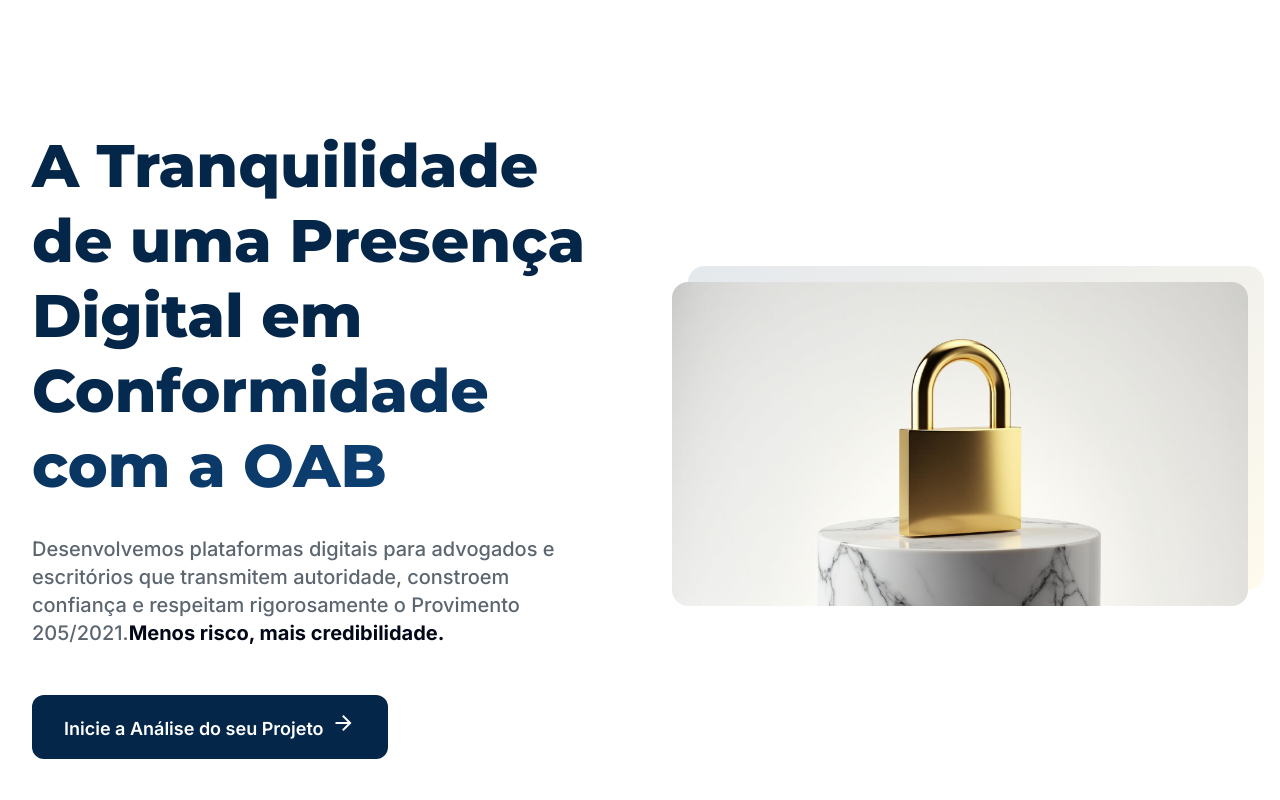
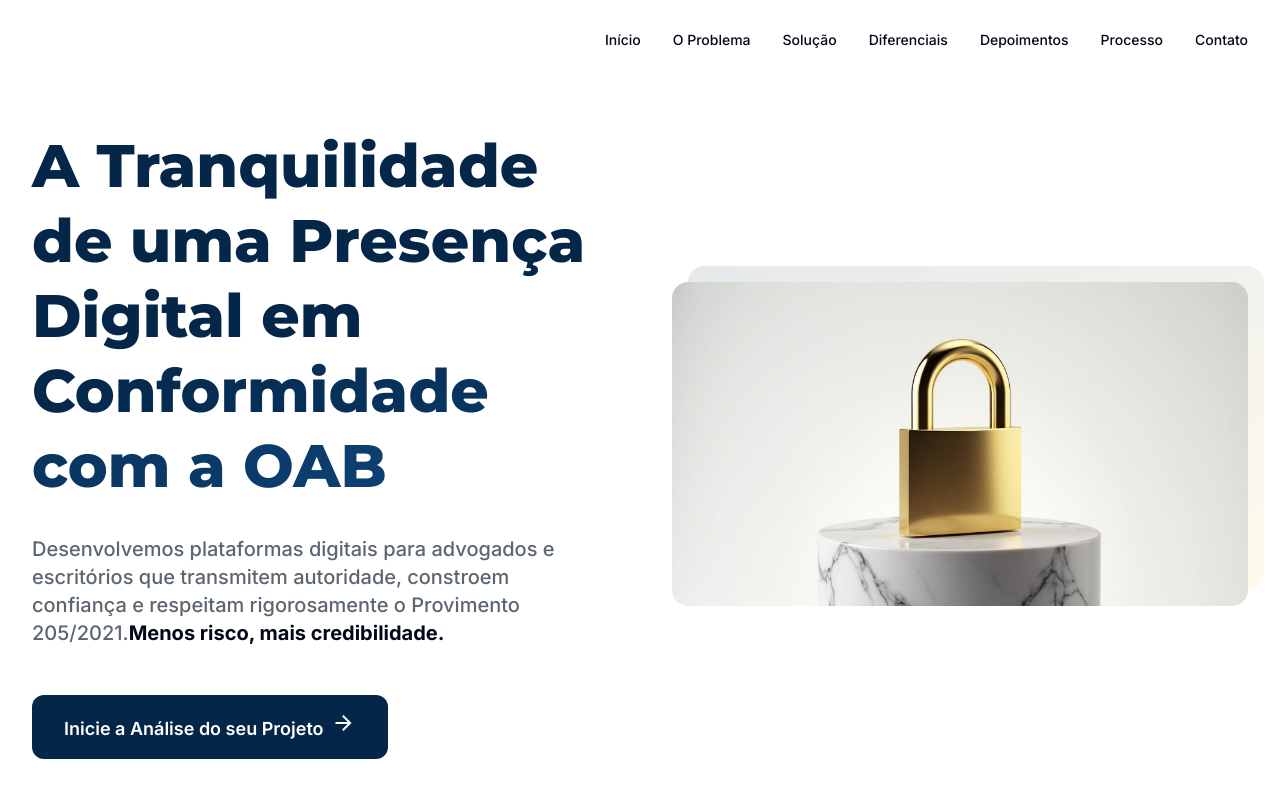
Before and after one commit to gustavo-marcialis/oab-compliant-web, a React (Vite) app: page / in a window 1280 px wide. Shown: the top 800 px of the page. Built offline with nearby package versions, Linux system fonts and the light colour scheme; the HTML template or start-up script is replaced by a standard one.

Commit message:
Add Header and Update Logo

```diff
--- a/src/components/Footer.tsx
+++ b/src/components/Footer.tsx
@@ -1,3 +1,5 @@
+import logo from '@/assets/logo.svg';
+
 const Footer = () => {
   return (
     <footer className="bg-cinza-escuro text-white py-12">
@@ -6,11 +8,11 @@ const Footer = () => {
           {/* Logo e descrição */}
           <div className="lg:col-span-2 space-y-4">
             <div className="flex items-center space-x-3">
-              <div className="w-10 h-10 bg-primary rounded-xl flex items-center justify-center">
-                <span className="material-symbols-outlined text-primary-foreground text-xl">
-                  lock
-                </span>
-              </div>
+              <img
+                src={logo}
+                alt="Logo Compliance Digital OAB - Desenvolvimento de sites para advogados em conformidade com o Provimento 205/2021"
+                className="h-8 w-auto"
+              />
               <h3 className="text-xl font-bold font-montserrat">Calcipher Tech</h3>
             </div>
 
--- /dev/null
+++ b/src/components/Header.tsx
@@ -0,0 +1,104 @@
+import { useState, useEffect } from 'react';
+import { Menu, X } from 'lucide-react';
+import logo from '@/assets/logo.svg';
+
+const Header = () => {
+  const [isOpen, setIsOpen] = useState(false);
+  const [isScrolled, setIsScrolled] = useState(false);
+
+  useEffect(() => {
+    const handleScroll = () => {
+      setIsScrolled(window.scrollY > 50);
+    };
+    window.addEventListener('scroll', handleScroll);
+    return () => window.removeEventListener('scroll', handleScroll);
+  }, []);
+
+  const navItems = [
+    { name: 'Início', href: '#hero' },
+    { name: 'O Problema', href: '#dor' },
+    { name: 'Solução', href: '#solucao' },
+    { name: 'Diferenciais', href: '#diferenciais' },
+    { name: 'Depoimentos', href: '#depoimentos' },
+    { name: 'Processo', href: '#processo' },
+    { name: 'Contato', href: '#contato' },
+  ];
+
+  const scrollToSection = (href: string) => {
+    const targetId = href.replace('#', '');
+    const element = document.getElementById(targetId);
+    if (element) {
+      const headerHeight = 80;
+      const elementPosition = element.offsetTop - headerHeight;
+      window.scrollTo({
+        top: elementPosition,
+        behavior: 'smooth'
+      });
+    }
+    setIsOpen(false);
+  };
+
+  return (
+    <header className={`fixed top-0 left-0 right-0 z-50 transition-all duration-300 ${
+      isScrolled
+        ? 'bg-background/95 backdrop-blur-md shadow-lg border-b border-border/50'
+        : 'bg-transparent'
+    }`}>
+      <div className="container-custom">
+        <div className="flex items-center justify-between h-20">
+          {/* Logo */}
+          <div className="flex-shrink-0">
+            <img
+              src={logo}
+              alt="Logo Compliance Digital OAB - Desenvolvimento de sites para advogados em conformidade com o Provimento 205/2021"
+              className="h-12 w-auto"
+            />
+          </div>
+
+          {/* Desktop Navigation */}
+          <nav className="hidden lg:flex items-center space-x-8">
+            {navItems.map((item) => (
+              <button
+                key={item.name}
+                onClick={() => scrollToSection(item.href)}
+                className="text-foreground hover:text-primary transition-colors duration-200 font-medium text-sm"
+              >
+                {item.name}
+              </button>
+            ))}
+          </nav>
+
+          {/* Mobile menu button */}
+          <button
+            onClick={() => setIsOpen(!isOpen)}
+            className="lg:hidden p-2 rounded-md text-foreground hover:text-primary hover:bg-accent/50 transition-colors"
+            aria-label="Toggle menu"
+          >
+            {isOpen ? <X size={24} /> : <Menu size={24} />}
+          </button>
+        </div>
+
+        {/* Mobile Navigation */}
+        {isOpen && (
+          <div className="lg:hidden absolute top-full left-0 right-0 bg-background/95 backdrop-blur-md border-b border-border/50 shadow-lg">
+            <nav className="container-custom py-4">
+              <div className="flex flex-col space-y-4">
+                {navItems.map((item) => (
+                  <button
+                    key={item.name}
+                    onClick={() => scrollToSection(item.href)}
+                    className="text-left text-foreground hover:text-primary transition-colors duration-200 font-medium py-2"
+                  >
+                    {item.name}
+                  </button>
+                ))}
+              </div>
+            </nav>
+          </div>
+        )}
+      </div>
+    </header>
+  );
+};
+
+export default Header;
--- a/src/pages/Index.tsx
+++ b/src/pages/Index.tsx
@@ -1,3 +1,4 @@
+import Header from '@/components/Header';
 import Hero from '@/components/Hero';
 import PainSection from '@/components/PainSection';
 import SolutionSection from '@/components/SolutionSection';
@@ -10,13 +11,28 @@ import Footer from '@/components/Footer';
 const Index = () => {
   return (
     <main className="min-h-screen">
+      <Header />
+      <section id="hero">
         <Hero />
+      </section>
+      <section id="dor">
         <PainSection />
+      </section>
+      <section id="solucao">
         <SolutionSection />
+      </section>
+      <section id="diferenciais">
         <DifferentialsSection />
+      </section>
+      <section id="depoimentos">
         <TestimonialSection />
+      </section>
+      <section id="processo">
         <ProcessSection />
+      </section>
+      <section id="contato">
         <CTASection />
+      </section>
       <Footer />
     </main>
   );
```
Also changed, not shown: src/assets/logo.svg (added). Lines whose indentation alone changed are shown as unchanged.
